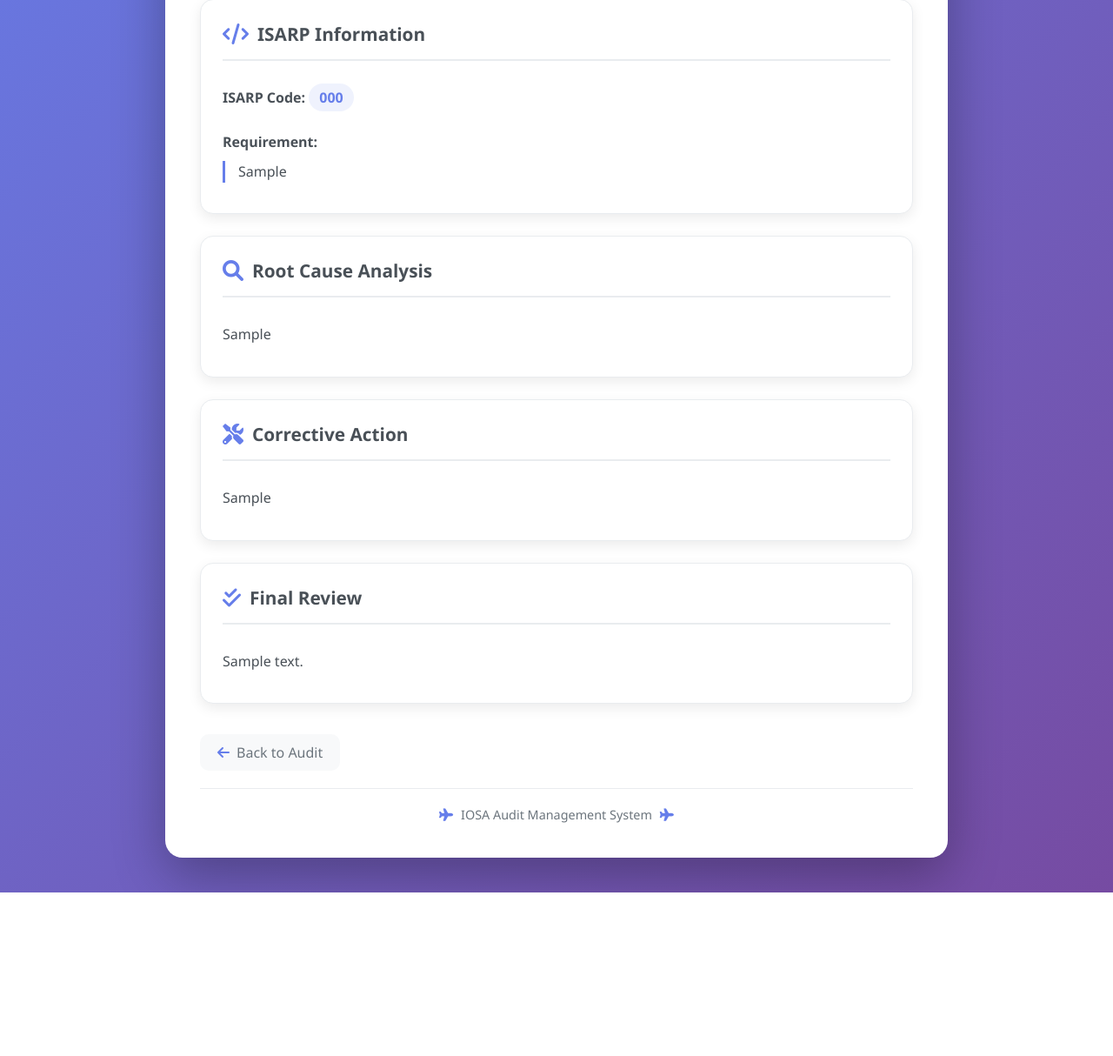
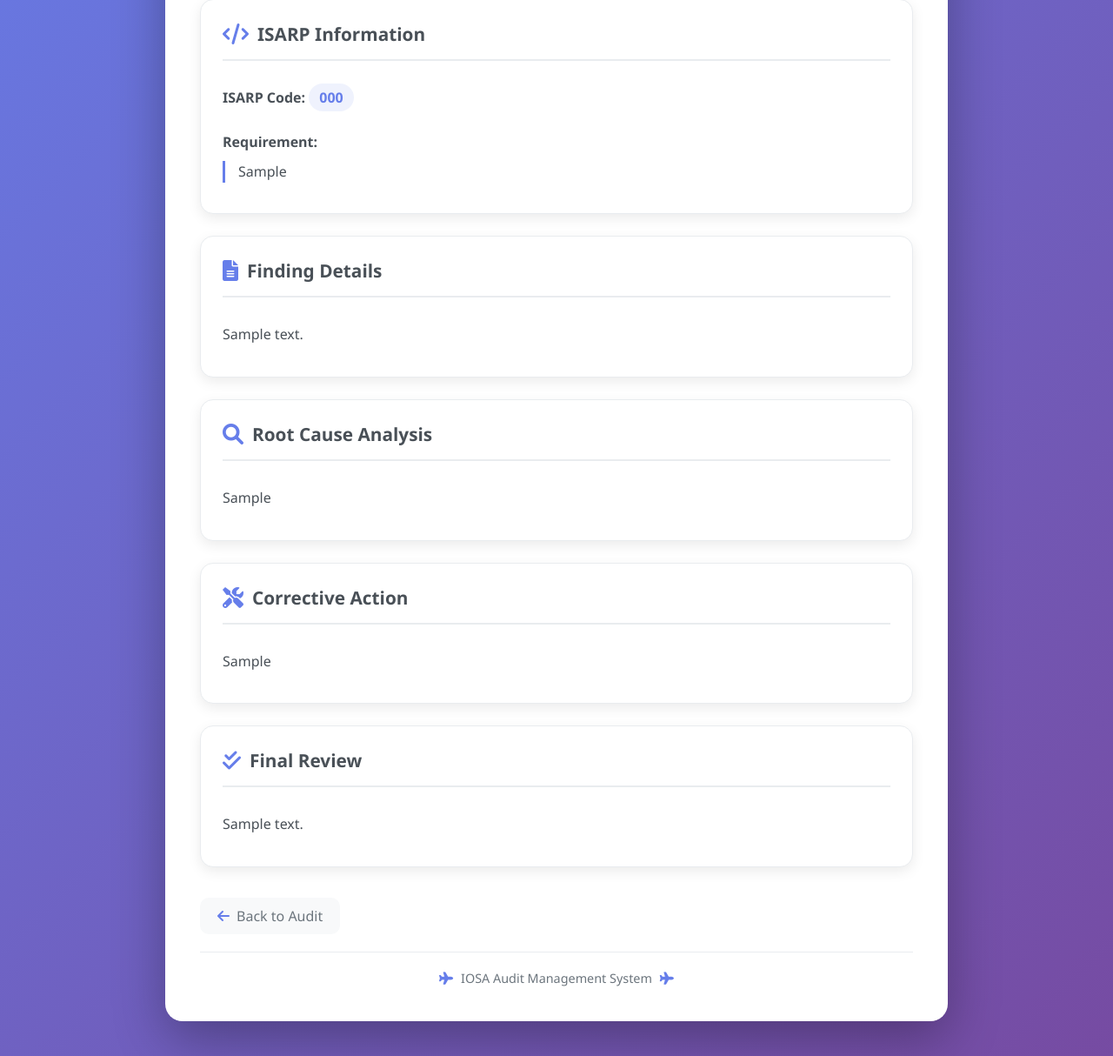
Before and after one commit to AmirAzani/iosa-audit-system, a Flask app: page /finding/1 in a window 1280 px wide. Shown: the part 431-1645 px from the top of the page at 87% size. Before the commit the page ends 1457 px from the top, so only its background shows below. Run offline with Flask 3, Linux system fonts and the light colour scheme; a user stored in the database is signed in; tables that the repository leaves empty hold one stand-in row (values such as "Sample post"); parts of the project's set-up code (start-up, migrations or seed data) failed here and were passed over.

Commit message:
Add missing Finding Details section to view_finding page

```diff
--- a/templates/view_finding.html
+++ b/templates/view_finding.html
@@ -374,6 +374,24 @@
                 </div>
             </div>
 
+            <!-- FINDING DETAILS SECTION (ADDED) -->
+            <div class="section">
+                <div class="section-title">
+                    <i class="fas fa-file-alt"></i>
+                    <h3>Finding Details</h3>
+                </div>
+                <div class="section-content">
+                    {% if finding.finding_details %}
+                        <p>{{ finding.finding_details }}</p>
+                    {% else %}
+                        <div class="empty-content">
+                            <i class="fas fa-info-circle"></i>
+                            Finding details not provided
+                        </div>
+                    {% endif %}
+                </div>
+            </div>
+
             <!-- Root Cause Section -->
             <div class="section">
                 <div class="section-title">
```
